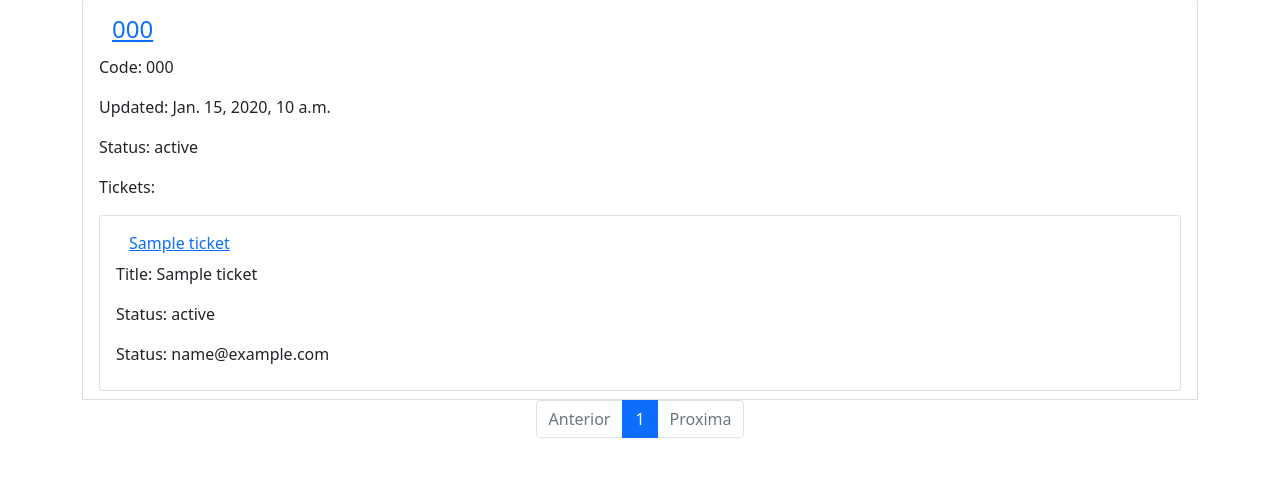
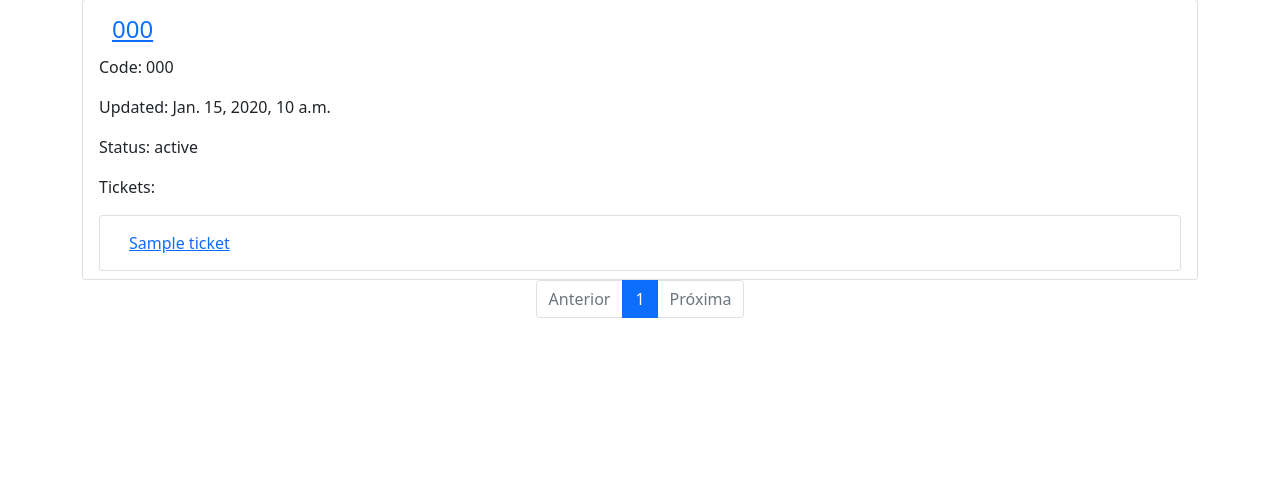
Before and after one commit to M1nDFKR/Estagio, a Django app: template TicketsSPA/TicketsSPA/templates/tickets/home.html in a window 1280 px wide, after a click on "000". Shown: the part 206-683 px from the top of the page. Run offline with Django 4.2, Linux system fonts and the light colour scheme; the template is opened without the code that fills it: most values are stand-ins (such as "Sample title", 1, 10 or a date in 2020); some libraries are stand-ins or nearby versions.

Commit message:
erro resolvido

```diff
--- a/TicketsSPA/TicketsSPA/templates/tickets/home.html
+++ b/TicketsSPA/TicketsSPA/templates/tickets/home.html
@@ -56,8 +56,8 @@ Home
     <div id="thread-list" class="list-group">
         {% for t in threads %}
         <div class="list-group-item">
-            <button class="btn btn-link" type="button" data-bs-toggle="collapse" data-bs-target="#t{{ t.id }}"
-                aria-expanded="false" aria-controls="t{{ t.id }}" onclick="toggleCollapse(this)">
+            <button class="btn btn-link" type="button" data-bs-toggle="collapse" data-bs-target="#t{{ t.id }}" aria-expanded="false"
+                aria-controls="t{{ t.id }}" onclick="toggleCollapse(this)">
                 <h4 class="mb-1">{{ t.thread_code }}</h4>
             </button>
             <div id="t{{ t.id }}" class="collapse">
@@ -65,26 +65,27 @@ Home
                 <p>Updated: {{ t.updated_at }}</p>
                 <p>Status: {{ t.status }}</p>
                 <p>Tickets:</p>
-                <div id="thread-list" class="list-group">
+                <div id="ticket-list" class="list-group">
                     {% for ticket in t.tickets.all %}
                     <div class="list-group-item">
-                        <button class="btn btn-link" type="button" data-bs-toggle="collapse"
-                            data-bs-target="#t{{ ticket.id }}" aria-expanded="false" aria-controls="t{{ ticket.id }}"
-                            onclick="toggleCollapse(this)">
+                        <button class="btn btn-link" type="button" data-bs-toggle="collapse" data-bs-target="#ticket{{ ticket.id }}"
+                            aria-expanded="false" aria-controls="ticket{{ ticket.id }}" onclick="toggleCollapse(this)">
                             {{ ticket.title }}
                         </button>
-                        <div id="t{{ ticket.id }}" class="collapse">
+                        <div id="ticket{{ ticket.id }}" class="collapse">
+                            <!-- Subticket details here -->
                             <p>Title: {{ ticket.title }}</p>
                             <p>Status: {{ ticket.status }}</p>
-                            <p>Status: {{ ticket.subject_from_email }}</p>
+                            <p>Corpo: {{ ticket.subject_from_email }}</p>
+                            <!-- Add more details as needed -->
                         </div>
                     </div>
                     {% endfor %}
-                    </ul>
+                    </div>
             </div>
         </div>
         {% empty %}
-            <div class="list-group-item">Nao existem tickets no momento.</div>
+        <div class="list-group-item">Não existem tickets no momento.</div>
         {% endfor %}
     </div>
 
@@ -112,11 +113,11 @@ Home
             {% endfor %}
             {% if tickets.has_next %}
             <li class="page-item">
-                    <a class="page-link pagination-link" href="?page={{ tickets.next_page_number }}">Proxima</a>
+                <a class="page-link pagination-link" href="?page={{ tickets.next_page_number }}">Próxima</a>
             </li>
             {% else %}
             <li class="page-item disabled">
-                    <span class="page-link">Proxima</span>
+                <span class="page-link">Próxima</span>
             </li>
             {% endif %}
         </ul>
```
Also changed, not shown: TicketsSPA/tickets/views.py (+0 -15 lines), TicketsSPA/tickets/gmail_mirror.py (line endings or trailing spaces). Lines whose indentation alone changed are shown as unchanged.
